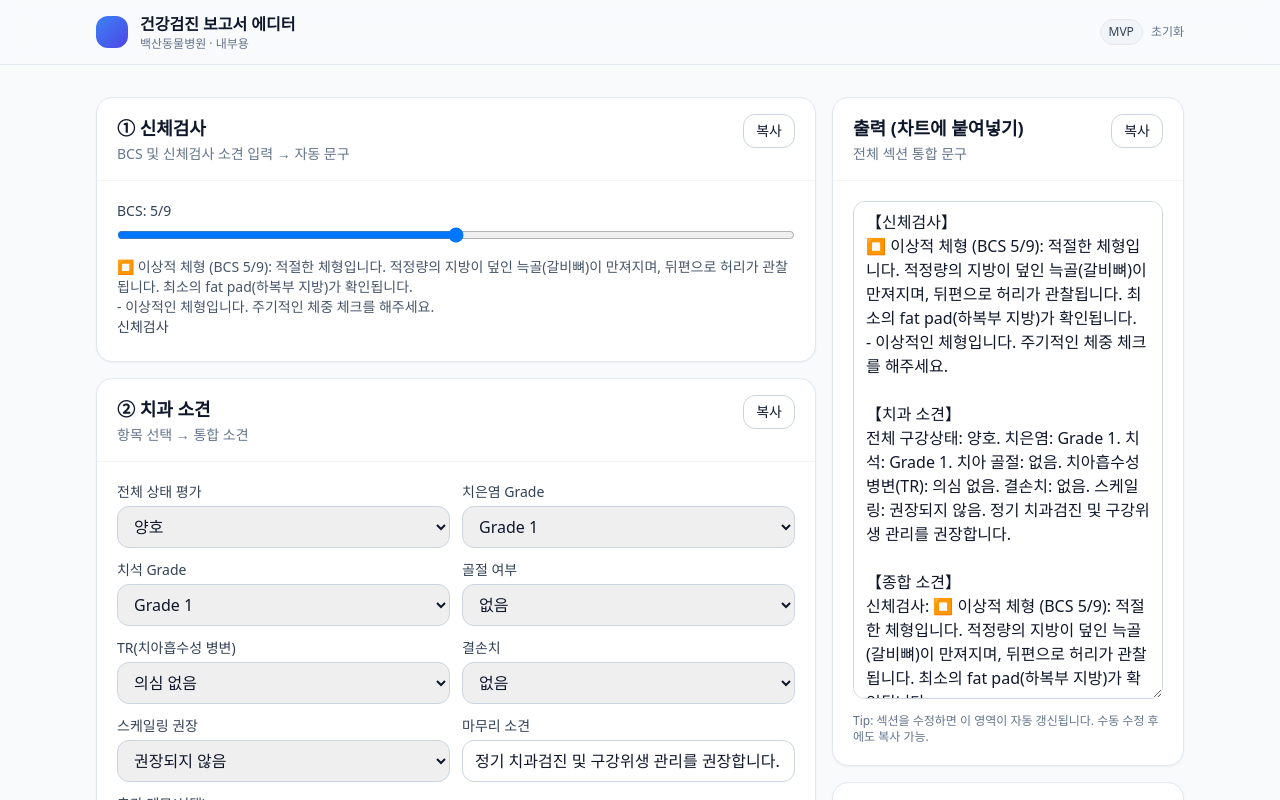
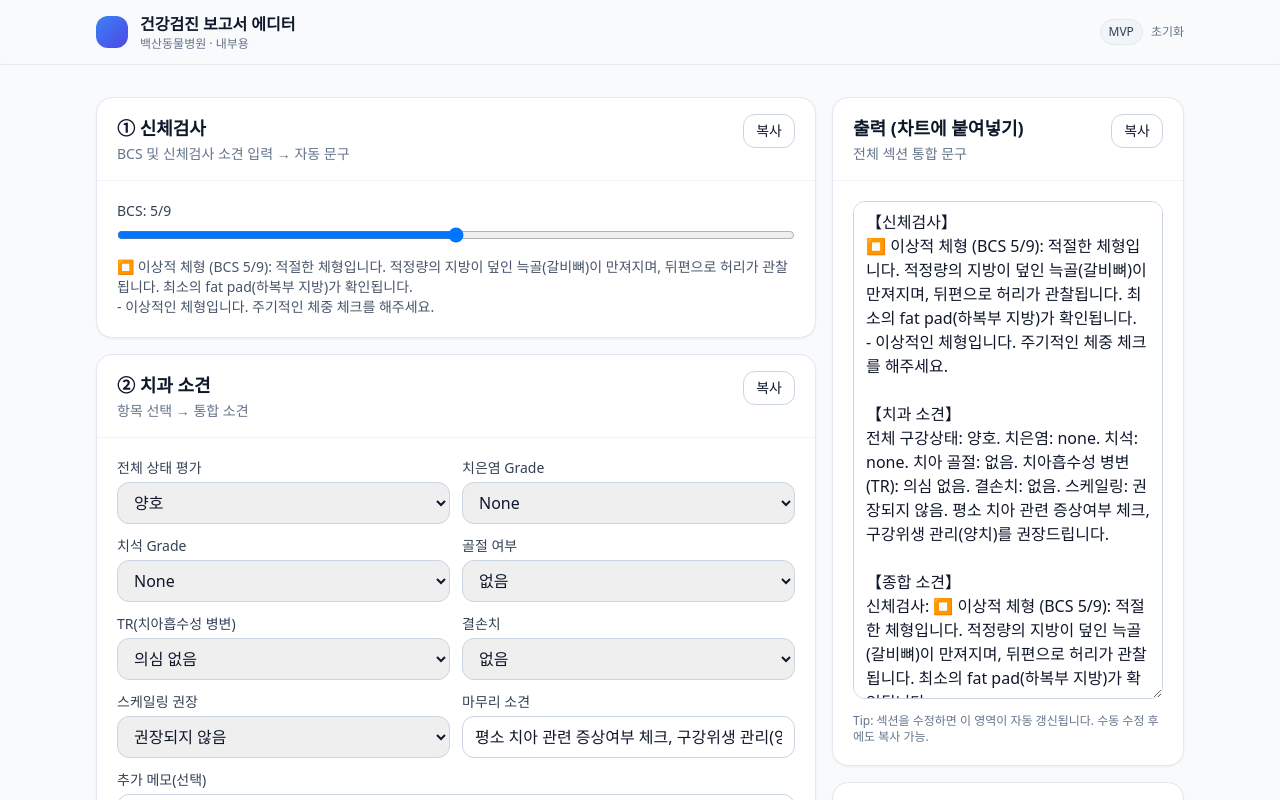
Before and after one commit to hodewdew-creator/BS_health_report_editor, a React (Vite) app: page / in a window 1280 px wide. Shown: the top 800 px of the page. Built offline with nearby package versions, Linux system fonts and the light colour scheme.

Commit message:
Update App.jsx

```diff
--- a/src/App.jsx
+++ b/src/App.jsx
@@ -205,10 +205,6 @@ function PhysicalExamCard(){
           {getBCSText(phys.bcs)}
         </div>
       </Field>
-
-<Field label="신체검사" className="mt-4">
-  {/* 내용 */}
-</Field>
     </Card>
   );
 }
@@ -219,13 +215,13 @@ function PhysicalExamCard(){
  *********************************/
 const defaultDental = {
   status: "양호",
-  gingivitis: "Grade 1",
-  calculus: "Grade 1",
+  gingivitis: "none",
+  calculus: "none",
   fracture: "없음",
   tr: "의심 없음",
   missing: "없음",
   scaling: "권장되지 않음",
-  wrap: "정기 치과검진 및 구강위생 관리를 권장합니다.",
+  wrap: "평소 치아 관련 증상여부 체크, 구강위생 관리(양치)를 권장드립니다.",
   note: "",
 };
 function makeDentalText(d){
```
